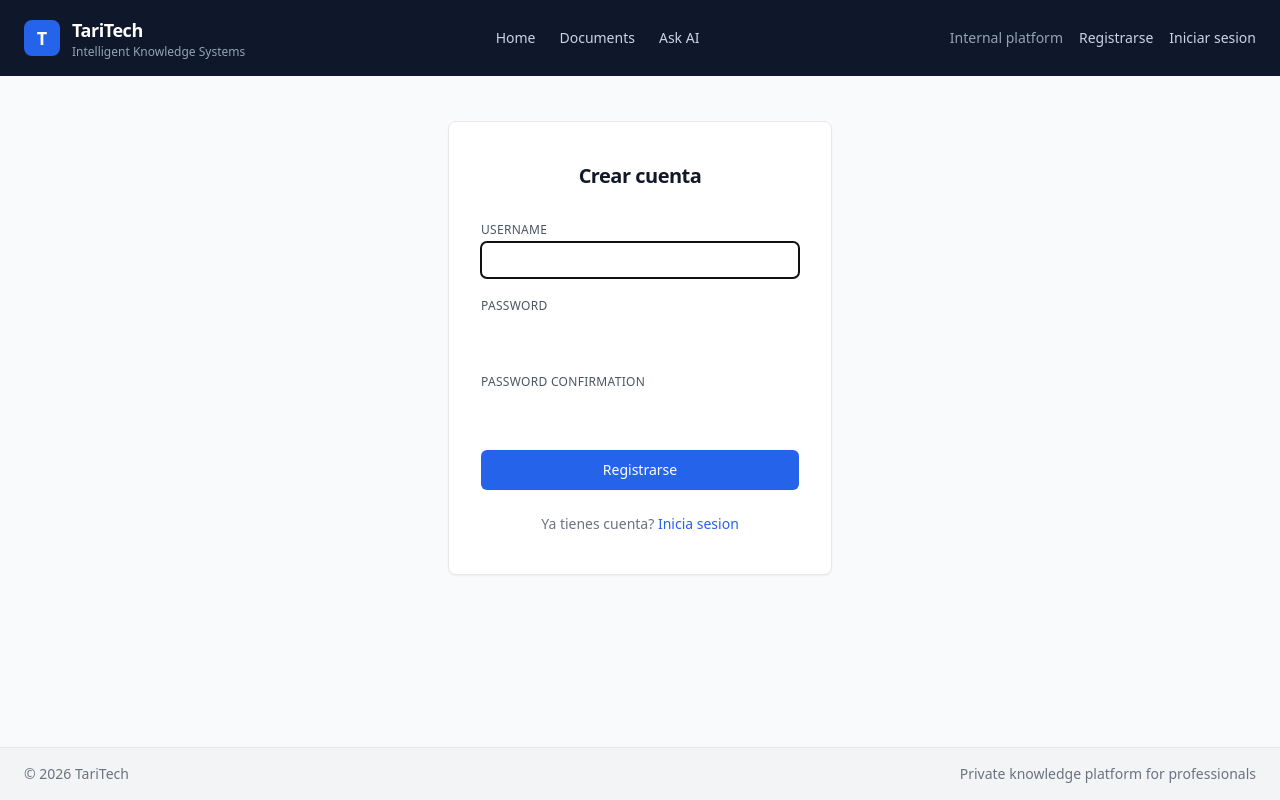
After one commit to Tarik2012/RAG, a Django app: page /signup/ in a window 1280 px wide. The commit adds this page. Run offline with Django 4.2, Linux system fonts and the light colour scheme; parts of the project's set-up code (start-up, migrations or seed data) failed here and were passed over; some libraries are stand-ins or nearby versions.

Commit message:
feat: user signup, login/logout UI, auth links in navbar

```diff
--- a/core/templates/core/base.html
+++ b/core/templates/core/base.html
@@ -75,9 +75,9 @@
             Internal platform
           </span>
 
-          {% if user.is_authenticated %}
+          {% if request.user.is_authenticated %}
             <span class="text-slate-300">
-              {{ user.username }}
+              {{ request.user.username }}
             </span>
 
             <a
@@ -88,10 +88,17 @@
             </a>
           {% else %}
             <a
+              href="{% url 'core:signup' %}"
+              class="text-slate-300 hover:text-white transition"
+            >
+              Registrarse
+            </a>
+
+            <a
               href="{% url 'login' %}?next=/"
               class="text-slate-300 hover:text-white transition"
             >
-              Conectarse
+              Iniciar sesion
             </a>
           {% endif %}
         </div>
--- a/core/urls.py
+++ b/core/urls.py
@@ -1,8 +1,9 @@
 from django.urls import path
-from .views import home
+from .views import home, signup
 
 app_name = "core"
 
 urlpatterns = [
     path("", home, name="home"),
+    path("signup/", signup, name="signup"),
 ]
--- a/core/views.py
+++ b/core/views.py
@@ -1,4 +1,6 @@
-from django.shortcuts import render
+from django.contrib.auth import login
+from django.contrib.auth.forms import UserCreationForm
+from django.shortcuts import redirect, render
 from documents.models import Document, DocumentChunk
 
 
@@ -12,3 +14,17 @@ def home(request):
             "total_chunks": DocumentChunk.objects.filter(document__owner=request.user).count(),
         }
     return render(request, "core/home.html", context)
+
+
+def signup(request):
+    if request.user.is_authenticated:
+        return redirect("documents:list")
+    if request.method == "POST":
+        form = UserCreationForm(request.POST)
+        if form.is_valid():
+            user = form.save()
+            login(request, user)
+            return redirect("documents:list")
+    else:
+        form = UserCreationForm()
+    return render(request, "registration/signup.html", {"form": form})
--- /dev/null
+++ b/templates/registration/signup.html
@@ -0,0 +1,107 @@
+{% extends "core/base.html" %}
+
+{% block title %}Crear cuenta | TariTech{% endblock %}
+
+{% block content %}
+<div class="flex justify-center items-center min-h-[60vh]">
+
+  <section class="w-full max-w-sm bg-white border rounded-lg shadow-sm px-8 py-10">
+
+    <header class="mb-8 text-center">
+      <h1 class="text-xl font-semibold tracking-tight text-gray-900">
+        Crear cuenta
+      </h1>
+    </header>
+
+    <form method="post" class="space-y-5">
+      {% csrf_token %}
+      {% if form.non_field_errors %}
+        <div class="rounded-md border border-red-200 bg-red-50 px-4 py-3 text-sm text-red-700">
+          {{ form.non_field_errors }}
+        </div>
+      {% endif %}
+
+      <div>
+        <label
+          for="{{ form.username.id_for_label }}"
+          class="block text-xs font-medium uppercase tracking-wide text-gray-600 mb-1"
+        >
+          {{ form.username.label }}
+        </label>
+        <input
+          type="text"
+          name="{{ form.username.html_name }}"
+          id="{{ form.username.id_for_label }}"
+          value="{{ form.username.value|default_if_none:'' }}"
+          required
+          autofocus
+          class="block w-full rounded-md border-gray-300 px-3 py-2 text-sm focus:border-accent focus:ring-accent"
+        />
+        {% if form.username.errors %}
+          <div class="mt-2 text-sm text-red-700">
+            {{ form.username.errors }}
+          </div>
+        {% endif %}
+      </div>
+
+      <div>
+        <label
+          for="{{ form.password1.id_for_label }}"
+          class="block text-xs font-medium uppercase tracking-wide text-gray-600 mb-1"
+        >
+          {{ form.password1.label }}
+        </label>
+        <input
+          type="password"
+          name="{{ form.password1.html_name }}"
+          id="{{ form.password1.id_for_label }}"
+          required
+          class="block w-full rounded-md border-gray-300 px-3 py-2 text-sm focus:border-accent focus:ring-accent"
+        />
+        {% if form.password1.errors %}
+          <div class="mt-2 text-sm text-red-700">
+            {{ form.password1.errors }}
+          </div>
+        {% endif %}
+      </div>
+
+      <div>
+        <label
+          for="{{ form.password2.id_for_label }}"
+          class="block text-xs font-medium uppercase tracking-wide text-gray-600 mb-1"
+        >
+          {{ form.password2.label }}
+        </label>
+        <input
+          type="password"
+          name="{{ form.password2.html_name }}"
+          id="{{ form.password2.id_for_label }}"
+          required
+          class="block w-full rounded-md border-gray-300 px-3 py-2 text-sm focus:border-accent focus:ring-accent"
+        />
+        {% if form.password2.errors %}
+          <div class="mt-2 text-sm text-red-700">
+            {{ form.password2.errors }}
+          </div>
+        {% endif %}
+      </div>
+
+      <button
+        type="submit"
+        class="w-full rounded-md bg-accent px-4 py-2.5 text-sm font-medium text-white hover:bg-blue-700 transition"
+      >
+        Registrarse
+      </button>
+    </form>
+
+    <p class="mt-6 text-center text-sm text-gray-500">
+      Ya tienes cuenta?
+      <a href="{% url 'login' %}" class="text-accent hover:underline">
+        Inicia sesion
+      </a>
+    </p>
+
+  </section>
+
+</div>
+{% endblock %}
```
Also changed, not shown: templates/registration/login.html (+7 -0 lines).
